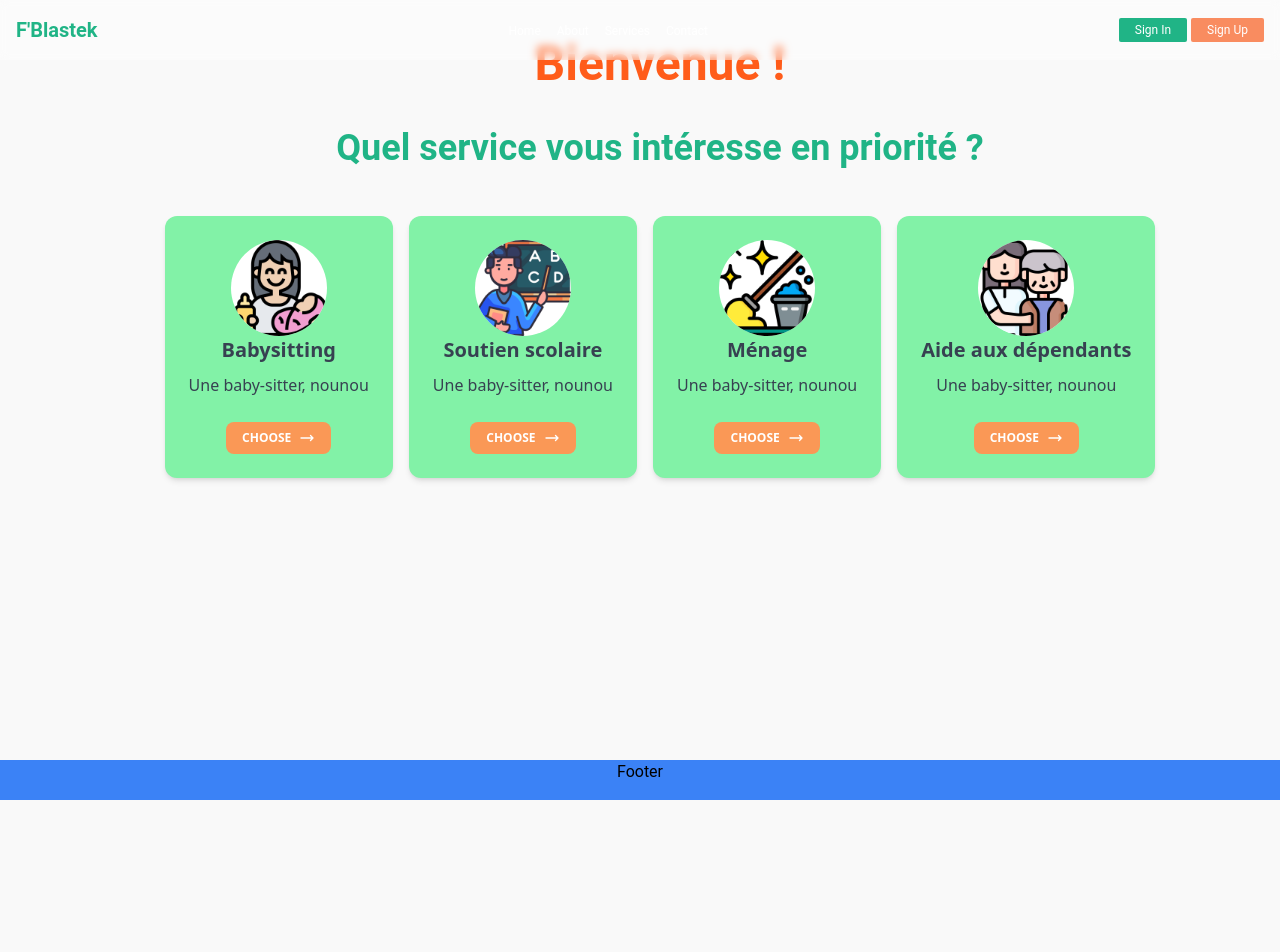
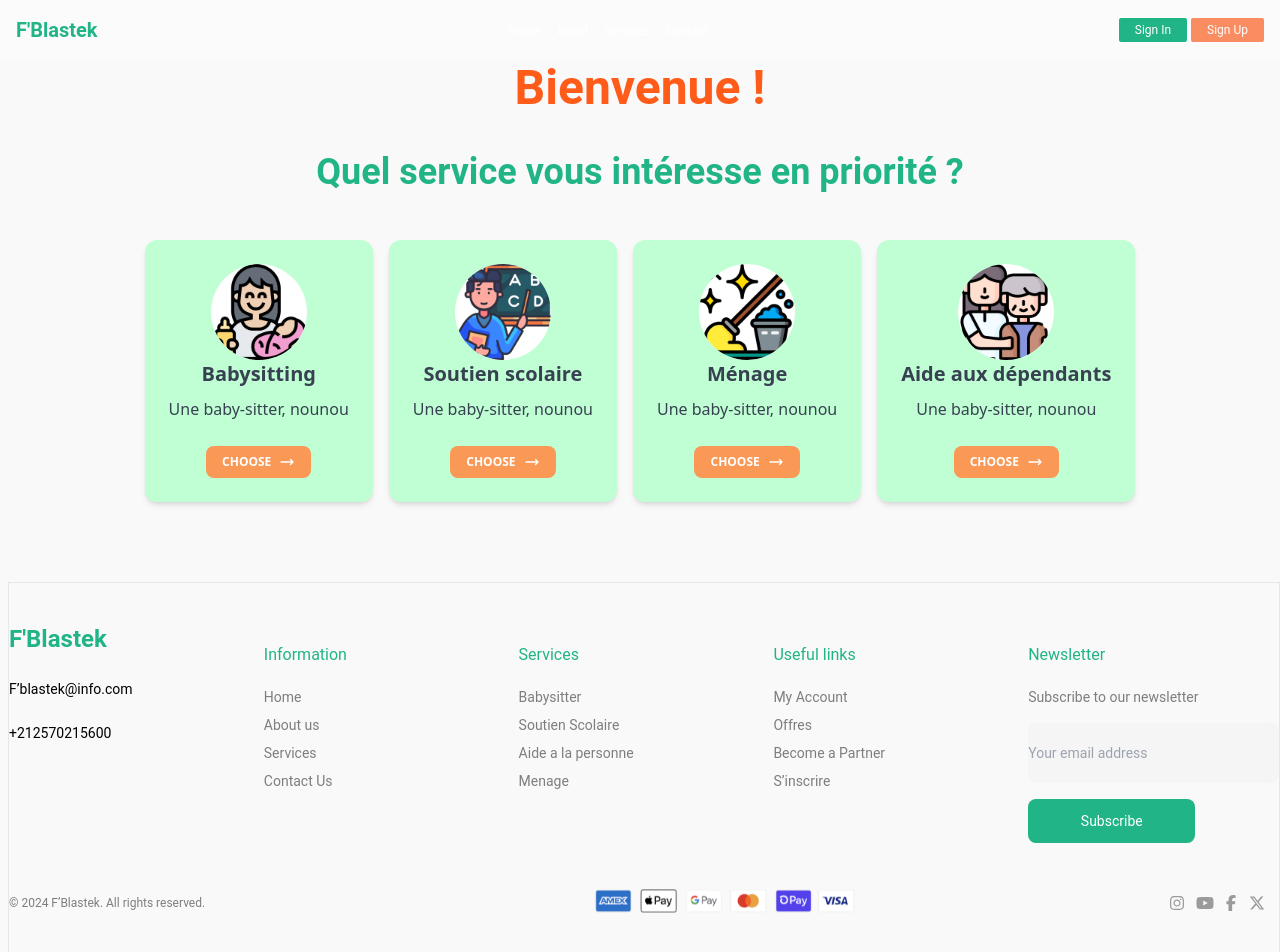
Before and after one commit to hamzaelalamy/f-blastek, a React (Vite) app in the folder app/: page /register/interest in a window 1280 px wide. Shown: the top 952 px of the page. Before the commit the page ends 800 px from the top, so only its background shows below. Built offline with nearby package versions, Linux system fonts and the light colour scheme.

Commit message:
modified user layout and footer and header and error page

```diff
--- a/app/src/components/common/Footer.tsx
+++ b/app/src/components/common/Footer.tsx
@@ -2,27 +2,27 @@ import React from "react";
 
 function Footer() {
   return (
-    <div className="mt-20 border border-solid h-full pt-10">
-      <div className="grid md:grid-cols-5 grid-cols-2 gap-1 ">
-        <div className=" ">
+    <div className="h-full pt-10 mt-20 ml-2 border border-solid">
+      <div className="grid grid-cols-2 gap-1 md:grid-cols-5 ">
+        <div className="">
           <h2 className="text-[#20B486] font-bold text-l md:text-2xl">F'Blastek</h2>
-          <h6 className="mt-6 text-xs  md:text-sm">F’blastek@info.com</h6>
+          <h6 className="mt-6 text-xs md:text-sm">F’blastek@info.com</h6>
           <h6 className="mt-6 text-xs md:text-sm">+212570215600</h6>
         </div>
         <div className="">
           <h3 className="text-[#20B486] mt-5">Information</h3>
           <ul className="text-[#7E7E7E]">
-         <li className="mt-5 text-xs  md:text-sm">
+            <li className="mt-5 text-xs md:text-sm">
               Home
             </li>
-            <li className="mt-2 text-xs  md:text-sm">
+            <li className="mt-2 text-xs md:text-sm">
               About us
             </li>
 
-            <li className="mt-2 text-xs  md:text-sm">
+            <li className="mt-2 text-xs md:text-sm">
               Services
             </li>
-            <li className="mt-2 text-xs  md:text-sm">
+            <li className="mt-2 text-xs md:text-sm">
               Contact Us
             </li>
           </ul>
@@ -30,17 +30,17 @@ function Footer() {
         <div className="">
           <h3 className="text-[#20B486] mt-5">Services</h3>
           <ul className="text-[#7E7E7E]">
-         <li className="mt-5 text-xs  md:text-sm">
+            <li className="mt-5 text-xs md:text-sm">
               Babysitter
             </li>
-            <li className="mt-2 text-xs  md:text-sm">
+            <li className="mt-2 text-xs md:text-sm">
               Soutien Scolaire
             </li>
 
-            <li className="mt-2 text-xs  md:text-sm">
+            <li className="mt-2 text-xs md:text-sm">
               Aide a la personne
             </li>
-            <li className="mt-2 text-xs  md:text-sm ">
+            <li className="mt-2 text-xs md:text-sm ">
               Menage
             </li>
           </ul>
@@ -48,21 +48,21 @@ function Footer() {
         <div className="">
           <h3 className="text-[#20B486] mt-5">Useful links</h3>
           <ul className="text-[#7E7E7E]">
-         <li className="mt-5 text-xs  md:text-sm">
+            <li className="mt-5 text-xs md:text-sm">
               My Account
             </li>
-            <li className="mt-2 text-xs  md:text-sm">
+            <li className="mt-2 text-xs md:text-sm">
               Offres            </li>
 
-            <li className="mt-2 text-xs  md:text-sm">
+            <li className="mt-2 text-xs md:text-sm">
               Become a Partner
             </li>
-            <li className="mt-2 text-xs  md:text-sm">
+            <li className="mt-2 text-xs md:text-sm">
               S’inscrire
             </li>
           </ul>
         </div>
-        <div className="md:col-span-1 col-span-2">
+        <div className="col-span-2 md:col-span-1">
           <h3 className="text-[#20B486] mt-5">Newsletter</h3>
 
           <h6 className="mt-5 text-xs  md:text-sm text-[#7E7E7E]">
@@ -76,10 +76,10 @@ function Footer() {
         <div className="text-[#7E7E7E] mt-3 md:block hidden w-1/3 text-xs">
           © 2024  F’Blastek. All rights reserved.
         </div>
-        <div className="container mx-auto flex justify-center  items-center space-x-4">
+        <div className="container flex items-center justify-center mx-auto space-x-4">
           <img src="../../../landingPage/footer-payment-method.png" alt="Visa" className="h-6" />
         </div>
-      <div className='md:flex  mt-1 p-2  hidden'>
+        <div className='hidden p-2 mt-1 md:flex'>
           <span className="[&>svg]:h-4 [&>svg]:w-5 mx-1 [&>svg]:fill-[#9B9B9B]">
             <svg xmlns="http://www.w3.org/2000/svg" viewBox="0 0 448 512">
               {/* <!--!Font Awesome Free 6.5.1 by @fontawesome - https://fontawesome.com License - https://fontawesome.com/license/free Copyright 2024 Fonticons, Inc. --> */}
--- a/app/src/components/common/Header.tsx
+++ b/app/src/components/common/Header.tsx
@@ -2,11 +2,11 @@ import { Link, NavLink } from "react-router-dom";
 
 function Header() {
   return (
-    <div className=" z-50 fixed top-0 left-0 w-full  ">
-      <nav className="bg-white  p-4 border-black backdrop-blur-sm	 bg-opacity-35 bg-transparent hidden md:block">
-        <div className="container mx-auto flex flex-col md:flex-row justify-between items-center">
+    <div className="fixed top-0 left-0 z-50 w-full mb-5 ">
+      <nav className="hidden p-4 bg-transparent bg-white border-black backdrop-blur-sm bg-opacity-35 md:block">
+        <div className="container flex flex-col items-center justify-between mx-auto md:flex-row">
           <div className="text-[#20B486] text-xl font-bold mb-4 md:mb-0">F'Blastek</div>
-          <ul className="flex flex-col md:flex-row items-center space-y-4 md:space-y-0 md:space-x-4 z-50">
+          <ul className="z-50 flex flex-col items-center space-y-4 md:flex-row md:space-y-0 md:space-x-4">
             <li>
               <a href="#" className="text-white text-xs hover:text-[#F98C60]">
                 Home
--- a/app/src/components/register/client/InterestSelectionCard.tsx
+++ b/app/src/components/register/client/InterestSelectionCard.tsx
@@ -10,7 +10,7 @@ interface props {
 
 function InterestSelectionCard(props: React.PropsWithChildren<props>) {
     return (
-        <div className="relative flex flex-col mt-6 text-gray-700 bg-[#82F2A7] shadow-md bg-clip-border rounded-xl max-w-xs mx-2">
+        <div className="relative flex flex-col mt-6 text-gray-700 bg-[#bfffd3] shadow-md bg-clip-border rounded-xl max-w-xs mx-2">
             <div className="flex flex-col items-center p-6">
                 <img src={props.icon} alt="applicant" className="w-24 h-24 bg-white rounded-full" />
                 <h5 className="mb-2 font-sans text-xl font-semibold leading-snug text-blue-gray-900">
--- a/app/src/layouts/UserLayout.tsx
+++ b/app/src/layouts/UserLayout.tsx
@@ -1,5 +1,6 @@
 import { Outlet } from 'react-router-dom'
 import Header from '../components/common/Header'
+import Footer from '../components/common/Footer'
 
 function UserLayout() {
     return (
@@ -7,12 +8,12 @@ function UserLayout() {
             <Header />
             <div className="flex flex-1">
                 {/* <aside>Sidebar</aside> */}
-                <div className="flex-1 mt-10 ml-10">
+                <div className="flex-1 mt-16 ml-0">
                     <Outlet />
                 </div>
             </div>
             <div className="footer">
-                <footer className="h-10 mt-10 text-center bg-blue-500" >Footer</footer>
+                <Footer />
             </div>
         </div>
     )
--- a/app/src/pages/Error.tsx
+++ b/app/src/pages/Error.tsx
@@ -15,11 +15,45 @@ const Error = () => {
 
     return (
         <div>
-            <h1>{errorStatus}</h1>
+            <div className="flex flex-col-reverse items-center justify-center gap-16 px-4 py-24 lg:px-24 lg:py-24 md:py-20 md:px-44 lg:flex-row md:gap-28">
+                <div className="relative w-full pb-12 xl:pt-24 xl:w-1/2 lg:pb-0">
+                    <div className="relative">
+                        <div className="absolute">
+                            <div>
+                                <h1 className="my-2 text-2xl font-bold text-gray-800">
+                                    Looks like you've found the doorway to the great nothing
+                                </h1>
+                                <p className="my-2 text-gray-800">
+                                    Sorry about that! Please visit our homepage to get where you
+                                    need to go.
+                                </p>
+                                <Link to="/">
+                                    <button className="px-8 py-4 my-2 text-center text-white bg-indigo-600 border rounded sm:w-full lg:w-auto md hover:bg-indigo-700 focus:outline-none focus:ring-2 focus:ring-indigo-700 focus:ring-opacity-50">
+                                        Take me there!
+                                    </button>
+                                </Link>
+                            </div>
+                        </div>
+                        <div>
+                            <img
+                                src="https://i.ibb.co/G9DC8S0/404-2.png"
+                                alt="404 error illustration"
+                            />
+                        </div>
+                    </div>
+                </div>
+                <div>
+                    <img
+                        src="https://i.ibb.co/ck1SGFJ/Group.png"
+                        alt="Illustration of a group"
+                    />
+                </div>
+            </div>
+            {/* <h1>{errorStatus}</h1>
             <p>{errorStatusText}</p>
             <Link to="/" replace={true}>
                 How about going back to safety?
-            </Link>
+            </Link> */}
         </div>
     );
 };
--- a/app/src/pages/LandingPage.tsx
+++ b/app/src/pages/LandingPage.tsx
@@ -1,21 +1,18 @@
-import React from 'react'
 import HeroSection from '../components/landingPage/HeroSection'
 import JobSection from '../components/landingPage/JobSection'
 import ServiceSection from '../components/landingPage/ServiceSection'
 import AboutSection from '../components/landingPage/AboutSection'
 import TestimonialSection from '../components/landingPage/TestimonialSection'
 import ContactSection from '../components/landingPage/ContactSection'
-import Footer from '../components/common/Footer'
 function LandingPage() {
   return (
     <div>
-<HeroSection/>
-<JobSection/>
-<ServiceSection/>
-<AboutSection/>
-<TestimonialSection/>
-<ContactSection/>
-<Footer/>
+      <HeroSection />
+      <JobSection />
+      <ServiceSection />
+      <AboutSection />
+      <TestimonialSection />
+      <ContactSection />
     </div>
   )
 }
--- a/app/src/router/AppRouter.tsx
+++ b/app/src/router/AppRouter.tsx
@@ -98,16 +98,24 @@ const router = createBrowserRouter([
     errorElement: <Error />,
     children: [
       {
+        index: true,
+        element: <LandingPage />,
+      },
+      {
         path: "register",
         element: <UserTypeChoicePage />,
       },
       {
-        path: "/register/interest",
+        path: "register/interest",
         element: <InterestSelectionPage />
       },
       {
         path: "register/applicant",
         element: <div>Applicant</div>,
+      },
+      {
+        path: "about",
+        element: <About />,
       },
       {
         path: "help",
@@ -126,18 +134,10 @@ const router = createBrowserRouter([
     ]
   },
 
+
   {
     path: "*",
     element: <Error />,
-  },
-
-  {
-    path: "/Home",
-    element: <LandingPage />,
-  },
-  {
-    path: "/About",
-    element: <About />,
   },
 ]);
 
```
Also changed, not shown: app/src/components/landingPage/HeroSection.tsx (+15 -17 lines). Lines whose indentation alone changed are shown as unchanged.
